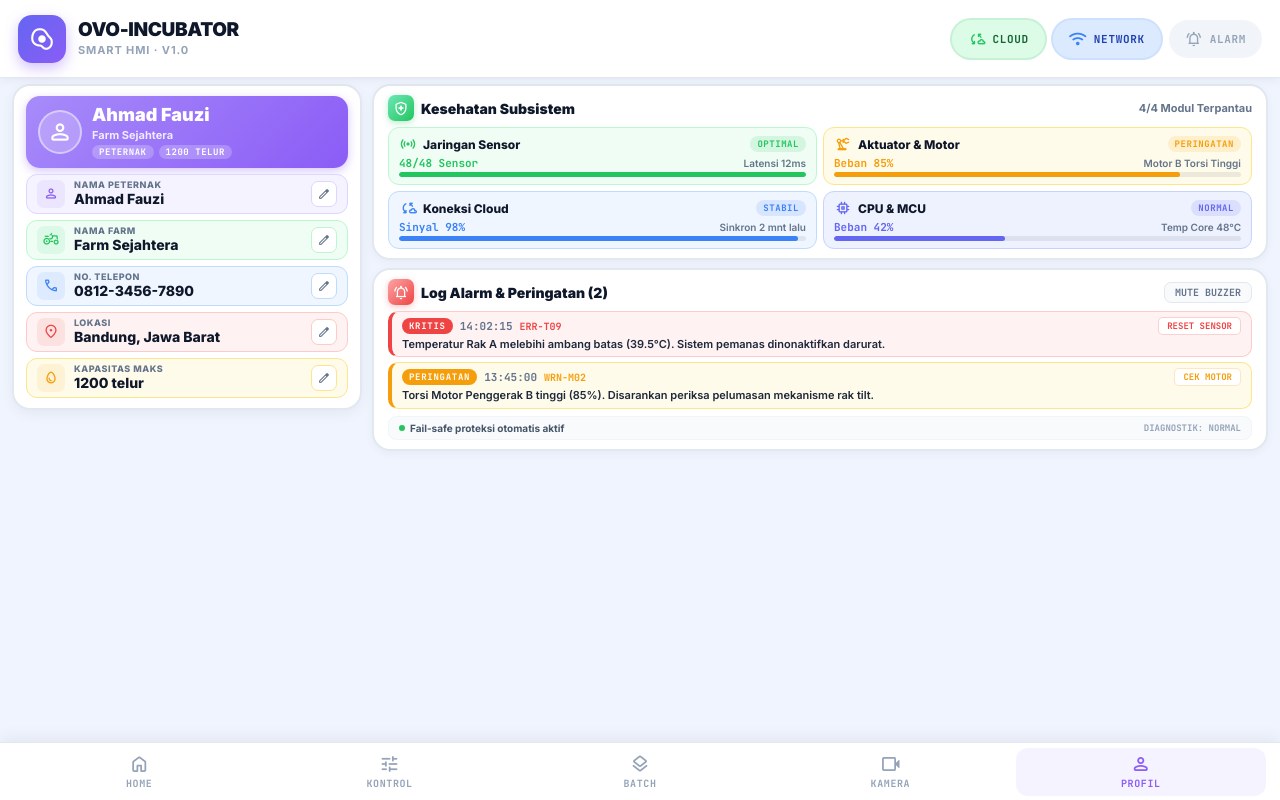
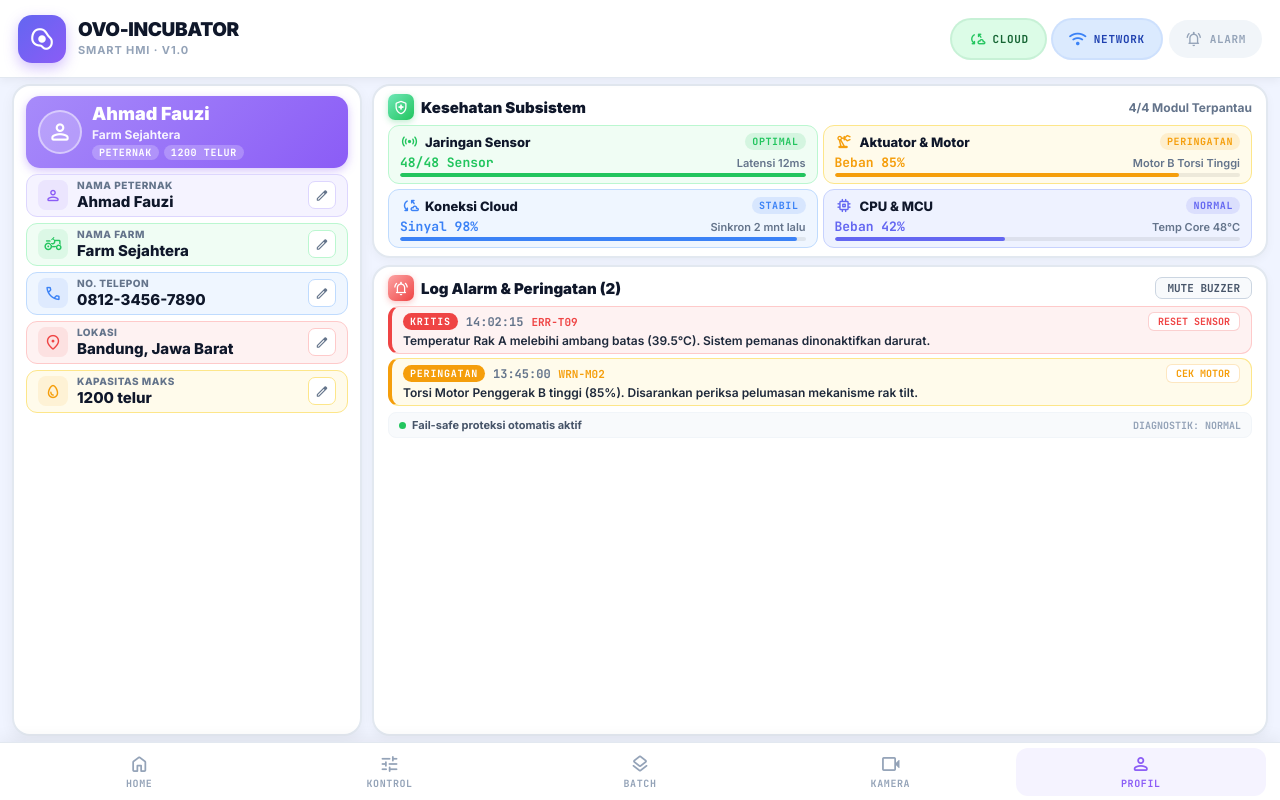
Before and after one commit to RyanPutra1478/Penetas-Telur, a React (Vite) app: page /#/profil in a window 1280 px wide. Built offline with nearby package versions, Linux system fonts and the light colour scheme.

Commit message:
fix(profil): ensure panels fill full container height with top-aligned children and enlarged typography

```diff
--- a/src/pages/ProfilSistem.jsx
+++ b/src/pages/ProfilSistem.jsx
@@ -1,6 +1,6 @@
 import React, { useState } from 'react';
 
-/* ---- Inline editable field ---- */
+/* ---- Inline editable field with enlarged fonts ---- */
 const EditField = ({ label, value, onChange, icon, color, bg, border, unit = '' }) => {
   const [editing, setEditing] = useState(false);
   const [draft, setDraft] = useState(value);
@@ -10,20 +10,20 @@ const EditField = ({ label, value, onChange, icon, color, bg, border, unit = ''
       background: bg,
       border: `1.5px solid ${border}`,
       borderRadius: 11,
-      padding: '5px 10px',
+      padding: '5px 11px',
       display: 'flex',
       alignItems: 'center',
       gap: 9,
     }}>
       <div style={{
-        width: 28, height: 28, borderRadius: 7,
+        width: 30, height: 30, borderRadius: 8,
         background: color + '18',
         display: 'flex', alignItems: 'center', justifyContent: 'center', flexShrink: 0,
       }}>
-        <span className="material-symbols-rounded" style={{ fontSize: 17, color }}>{icon}</span>
+        <span className="material-symbols-rounded" style={{ fontSize: 19, color }}>{icon}</span>
       </div>
       <div style={{ flex: 1, minWidth: 0 }}>
-        <div style={{ fontSize: 9, fontWeight: 800, color: '#64748B', letterSpacing: '0.06em', textTransform: 'uppercase', lineHeight: 1 }}>{label}</div>
+        <div style={{ fontSize: 10, fontWeight: 800, color: '#64748B', letterSpacing: '0.05em', textTransform: 'uppercase', lineHeight: 1.1 }}>{label}</div>
         {editing ? (
           <input
             autoFocus
@@ -34,22 +34,22 @@ const EditField = ({ label, value, onChange, icon, color, bg, border, unit = ''
             style={{
               width: '100%', border: 'none', outline: 'none',
               background: 'transparent',
-              fontSize: 14, fontWeight: 800, color: '#0F172A',
+              fontSize: 15, fontWeight: 800, color: '#0F172A',
               fontFamily: 'Inter, sans-serif', padding: 0, marginTop: 1,
             }}
           />
         ) : (
-          <div style={{ fontSize: 14, fontWeight: 800, color: '#0F172A', marginTop: 1 }}>{value}{unit}</div>
+          <div style={{ fontSize: 15, fontWeight: 800, color: '#0F172A', marginTop: 1 }}>{value}{unit}</div>
         )}
       </div>
       <button onClick={() => { setDraft(value); setEditing(!editing); }} style={{
-        width: 26, height: 26, borderRadius: 7, border: 'none', cursor: 'pointer',
+        width: 28, height: 28, borderRadius: 7, cursor: 'pointer',
         background: editing ? color + '22' : '#FFFFFF',
         border: `1px solid ${border}`,
         display: 'flex', alignItems: 'center', justifyContent: 'center',
         flexShrink: 0,
       }}>
-        <span className="material-symbols-rounded" style={{ fontSize: 14, color: editing ? color : '#64748B' }}>
+        <span className="material-symbols-rounded" style={{ fontSize: 15, color: editing ? color : '#64748B' }}>
           {editing ? 'check' : 'edit'}
         </span>
       </button>
@@ -57,26 +57,26 @@ const EditField = ({ label, value, onChange, icon, color, bg, border, unit = ''
   );
 };
 
-/* ---- Health Card with telemetry progress bar ---- */
+/* ---- Health Card with enlarged fonts & telemetry progress bar ---- */
 const HealthCard = ({ icon, title, value, detail, percent, status, color, bg, border }) => (
   <div style={{
     background: bg,
     border: `1.5px solid ${border}`,
     borderRadius: 11,
-    padding: '7px 10px',
+    padding: '6px 11px',
     display: 'flex',
     flexDirection: 'column',
     gap: 3,
   }}>
     <div style={{ display: 'flex', justifyContent: 'space-between', alignItems: 'center' }}>
       <div style={{ display: 'flex', alignItems: 'center', gap: 6 }}>
-        <span className="material-symbols-rounded" style={{ fontSize: 18, color }}>{icon}</span>
-        <span style={{ fontSize: 12, fontWeight: 800, color: '#0F172A' }}>{title}</span>
+        <span className="material-symbols-rounded" style={{ fontSize: 19, color }}>{icon}</span>
+        <span style={{ fontSize: 13, fontWeight: 800, color: '#0F172A' }}>{title}</span>
       </div>
       <span style={{
         padding: '2px 7px', borderRadius: 999,
         background: color + '22', color,
-        fontSize: 9, fontWeight: 900,
+        fontSize: 10, fontWeight: 900,
         fontFamily: "'JetBrains Mono', monospace", letterSpacing: '0.06em',
         textTransform: 'uppercase',
       }}>{status}</span>
@@ -84,55 +84,55 @@ const HealthCard = ({ icon, title, value, detail, percent, status, color, bg, bo
 
     <div>
       <div style={{ display: 'flex', justifyContent: 'space-between', alignItems: 'center', marginBottom: 2 }}>
-        <span style={{ fontSize: 11, fontWeight: 800, color, fontFamily: "'JetBrains Mono', monospace" }}>{value}</span>
-        <span style={{ fontSize: 10, fontWeight: 600, color: '#64748B' }}>{detail}</span>
+        <span style={{ fontSize: 13, fontWeight: 800, color, fontFamily: "'JetBrains Mono', monospace" }}>{value}</span>
+        <span style={{ fontSize: 11, fontWeight: 600, color: '#64748B' }}>{detail}</span>
       </div>
-      <div style={{ height: 5, background: 'rgba(0,0,0,0.07)', borderRadius: 999, overflow: 'hidden' }}>
+      <div style={{ height: 4, background: 'rgba(0,0,0,0.07)', borderRadius: 999, overflow: 'hidden' }}>
         <div style={{ width: `${percent}%`, height: '100%', background: color, borderRadius: 999 }} />
       </div>
     </div>
   </div>
 );
 
-/* ---- Rich Alarm Card ---- */
+/* ---- Rich Alarm Card with enlarged typography ---- */
 const AlarmCard = ({ level, time, id, msg, action, color, bg, border }) => (
   <div style={{
     background: bg,
     border: `1.5px solid ${border}`,
     borderLeft: `4px solid ${color}`,
-    borderRadius: 10,
-    padding: '5px 10px',
+    borderRadius: 11,
+    padding: '5px 11px',
     display: 'flex',
     flexDirection: 'column',
     gap: 2,
   }}>
     <div style={{ display: 'flex', justifyContent: 'space-between', alignItems: 'center' }}>
-      <div style={{ display: 'flex', gap: 7, alignItems: 'center' }}>
+      <div style={{ display: 'flex', gap: 8, alignItems: 'center' }}>
         <span style={{
           padding: '2px 7px', borderRadius: 999,
           background: color, color: '#FFF',
-          fontSize: 9, fontWeight: 900, letterSpacing: '0.08em',
+          fontSize: 10, fontWeight: 900, letterSpacing: '0.08em',
           fontFamily: "'JetBrains Mono', monospace", textTransform: 'uppercase',
         }}>{level}</span>
-        <span style={{ fontSize: 11, fontWeight: 700, color: '#64748B', fontFamily: "'JetBrains Mono', monospace" }}>{time}</span>
-        <span style={{ fontSize: 10, fontWeight: 800, color, fontFamily: "'JetBrains Mono', monospace" }}>{id}</span>
+        <span style={{ fontSize: 12, fontWeight: 700, color: '#64748B', fontFamily: "'JetBrains Mono', monospace" }}>{time}</span>
+        <span style={{ fontSize: 11, fontWeight: 800, color, fontFamily: "'JetBrains Mono', monospace" }}>{id}</span>
       </div>
       <button style={{
-        padding: '2px 8px', borderRadius: 5,
+        padding: '2px 9px', borderRadius: 6,
         border: `1px solid ${color}40`,
         background: '#FFFFFF', color,
-        fontSize: 9, fontWeight: 800, cursor: 'pointer',
+        fontSize: 10, fontWeight: 800, cursor: 'pointer',
         fontFamily: "'JetBrains Mono', monospace",
       }}>
         {action}
       </button>
     </div>
-    <p style={{ fontSize: 11, color: '#1E293B', fontWeight: 600, lineHeight: 1.3, margin: 0 }}>{msg}</p>
+    <p style={{ fontSize: 12, color: '#1E293B', fontWeight: 600, lineHeight: 1.25, margin: 0 }}>{msg}</p>
   </div>
 );
 
 /* ================================================
-   PROFIL SISTEM — Konten Berada di Atas (Top-Aligned)
+   PROFIL SISTEM — Panel Full-Height, Konten Top-Aligned
    ================================================ */
 const ProfilSistem = () => {
   const [namaPeternak,  setNamaPeternak]  = useState('Ahmad Fauzi');
@@ -154,19 +154,26 @@ const ProfilSistem = () => {
   ];
 
   return (
-    <div style={{ display: 'flex', gap: 10, height: '100%', boxSizing: 'border-box', alignItems: 'flex-start' }}>
+    <div style={{
+      display: 'flex',
+      gap: 10,
+      height: '100%',
+      boxSizing: 'border-box',
+      alignItems: 'stretch', /* Panel mengisi tinggi penuh ke bawah */
+    }}>
 
-      {/* ===== LEFT: Farmer Profile Card (Semua konten di atas rapat) ===== */}
+      {/* ===== LEFT: Farmer Profile Panel (Full height, child top-aligned) ===== */}
       <div style={{
         width: 350,
+        height: '100%',
         background: '#FFFFFF',
         borderRadius: 18,
         border: '2px solid #E2E8F0',
         padding: '10px 12px',
         display: 'flex',
         flexDirection: 'column',
-        justifyContent: 'flex-start',   /* Rapat di atas, bukan di bawah/tengah */
-        gap: 6,                         /* Jarak rapat konsisten antar baris */
+        justifyContent: 'flex-start', /* Child selalu di atas */
+        gap: 6,
         boxShadow: '0 4px 14px rgba(0,0,0,0.05)',
         flexShrink: 0,
         boxSizing: 'border-box',
@@ -176,7 +183,7 @@ const ProfilSistem = () => {
         <div style={{
           background: 'linear-gradient(135deg, #A78BFA 0%, #8B5CF6 100%)',
           borderRadius: 14,
-          padding: '9px 12px',
+          padding: '8px 12px',
           display: 'flex',
           alignItems: 'center',
           gap: 10,
@@ -196,14 +203,14 @@ const ProfilSistem = () => {
             <div style={{ fontSize: 18, fontWeight: 900, color: '#FFF', lineHeight: 1.15, overflow: 'hidden', textOverflow: 'ellipsis', whiteSpace: 'nowrap' }}>
               {namaPeternak}
             </div>
-            <div style={{ fontSize: 11, fontWeight: 700, color: 'rgba(255,255,255,0.85)', marginTop: 2 }}>
+            <div style={{ fontSize: 12, fontWeight: 700, color: 'rgba(255,255,255,0.9)', marginTop: 2 }}>
               {namaFarm}
             </div>
             <div style={{ display: 'flex', gap: 5, marginTop: 3 }}>
-              <span style={{ fontSize: 9, fontWeight: 900, color: '#FFF', background: 'rgba(255,255,255,0.22)', padding: '1px 7px', borderRadius: 999, fontFamily: "'JetBrains Mono', monospace", letterSpacing: '0.06em' }}>
+              <span style={{ fontSize: 10, fontWeight: 900, color: '#FFF', background: 'rgba(255,255,255,0.22)', padding: '1px 7px', borderRadius: 999, fontFamily: "'JetBrains Mono', monospace", letterSpacing: '0.06em' }}>
                 PETERNAK
               </span>
-              <span style={{ fontSize: 9, fontWeight: 900, color: '#FFF', background: 'rgba(255,255,255,0.22)', padding: '1px 7px', borderRadius: 999, fontFamily: "'JetBrains Mono', monospace", letterSpacing: '0.06em' }}>
+              <span style={{ fontSize: 10, fontWeight: 900, color: '#FFF', background: 'rgba(255,255,255,0.22)', padding: '1px 7px', borderRadius: 999, fontFamily: "'JetBrains Mono', monospace", letterSpacing: '0.06em' }}>
                 {kapasitas} TELUR
               </span>
             </div>
@@ -218,19 +225,27 @@ const ProfilSistem = () => {
         <EditField label="Kapasitas Maks" value={kapasitas}     onChange={setKapasitas}     icon="egg"           color="#F59E0B" bg="#FFFBEB" border="#FDE68A" unit=" telur" />
       </div>
 
-      {/* ===== RIGHT: System Health & Alarms (Semua konten di atas rapat) ===== */}
-      <div style={{ flex: 1, display: 'flex', flexDirection: 'column', gap: 8, minWidth: 0, justifyContent: 'flex-start' }}>
+      {/* ===== RIGHT: System Health & Alarms (Full height, child top-aligned) ===== */}
+      <div style={{
+        flex: 1,
+        height: '100%',
+        display: 'flex',
+        flexDirection: 'column',
+        gap: 7,
+        minWidth: 0,
+      }}>
 
         {/* Panel 1: Kesehatan Sistem */}
         <div style={{
           background: '#FFFFFF',
           borderRadius: 18,
           border: '2px solid #E2E8F0',
-          padding: '9px 14px',
+          padding: '8px 14px',
           boxShadow: '0 3px 10px rgba(0,0,0,0.04)',
           display: 'flex',
           flexDirection: 'column',
-          gap: 6,
+          gap: 5,
+          flexShrink: 0,
         }}>
           <div style={{ display: 'flex', justifyContent: 'space-between', alignItems: 'center' }}>
             <div style={{ display: 'flex', alignItems: 'center', gap: 7 }}>
@@ -242,27 +257,29 @@ const ProfilSistem = () => {
               }}>
                 <span className="material-symbols-rounded" style={{ fontSize: 17, color: '#FFF' }}>health_and_safety</span>
               </div>
-              <span style={{ fontSize: 14, fontWeight: 900, color: '#0F172A' }}>Kesehatan Subsistem</span>
+              <span style={{ fontSize: 15, fontWeight: 900, color: '#0F172A' }}>Kesehatan Subsistem</span>
             </div>
-            <span style={{ fontSize: 11, fontWeight: 700, color: '#64748B' }}>4/4 Modul Terpantau</span>
+            <span style={{ fontSize: 12, fontWeight: 700, color: '#64748B' }}>4/4 Modul Terpantau</span>
           </div>
 
-          <div style={{ display: 'grid', gridTemplateColumns: '1fr 1fr', gap: 6 }}>
+          <div style={{ display: 'grid', gridTemplateColumns: '1fr 1fr', gap: 5 }}>
             {health.map((h, i) => <HealthCard key={i} {...h} />)}
           </div>
         </div>
 
-        {/* Panel 2: Alarm & Peringatan Aktif (Rapat di atas) */}
+        {/* Panel 2: Alarm & Peringatan Aktif (Mengisi penuh ke bawah, child di atas) */}
         <div style={{
           background: '#FFFFFF',
           borderRadius: 18,
           border: '2px solid #E2E8F0',
-          padding: '9px 14px',
+          padding: '8px 14px',
           boxShadow: '0 3px 10px rgba(0,0,0,0.04)',
+          flex: 1,
+          minHeight: 0,
           display: 'flex',
           flexDirection: 'column',
-          gap: 6,
-          justifyContent: 'flex-start',
+          justifyContent: 'flex-start', /* Child selalu di atas */
+          gap: 5,
         }}>
           <div style={{ display: 'flex', justifyContent: 'space-between', alignItems: 'center' }}>
             <div style={{ display: 'flex', alignItems: 'center', gap: 7 }}>
@@ -274,12 +291,12 @@ const ProfilSistem = () => {
               }}>
                 <span className="material-symbols-rounded" style={{ fontSize: 17, color: '#FFF' }}>notifications_active</span>
               </div>
-              <span style={{ fontSize: 14, fontWeight: 900, color: '#0F172A' }}>Log Alarm & Peringatan ({alarms.length})</span>
+              <span style={{ fontSize: 15, fontWeight: 900, color: '#0F172A' }}>Log Alarm & Peringatan ({alarms.length})</span>
             </div>
             <button style={{
-              padding: '3px 10px', borderRadius: 7,
-              border: '1px solid #E2E8F0', background: '#F8FAFC',
-              fontSize: 10, fontWeight: 800, color: '#64748B', cursor: 'pointer',
+              padding: '3px 11px', borderRadius: 7,
+              border: '1px solid #CBD5E1', background: '#F8FAFC',
+              fontSize: 11, fontWeight: 800, color: '#475569', cursor: 'pointer',
               fontFamily: "'JetBrains Mono', monospace",
             }}>
               MUTE BUZZER
@@ -287,7 +304,7 @@ const ProfilSistem = () => {
           </div>
 
           {/* Alarm Cards list — tepat di bawah header, rapat */}
-          <div style={{ display: 'flex', flexDirection: 'column', gap: 5 }}>
+          <div style={{ display: 'flex', flexDirection: 'column', gap: 4 }}>
             {alarms.map((a, i) => <AlarmCard key={i} {...a} />)}
           </div>
 
@@ -297,11 +314,11 @@ const ProfilSistem = () => {
             padding: '5px 10px', background: '#F8FAFC', borderRadius: 8,
             border: '1px solid #F1F5F9', marginTop: 1,
           }}>
-            <div style={{ display: 'flex', alignItems: 'center', gap: 5 }}>
-              <div style={{ width: 6, height: 6, borderRadius: '50%', background: '#22C55E' }} />
-              <span style={{ fontSize: 10, fontWeight: 700, color: '#475569' }}>Fail-safe proteksi otomatis aktif</span>
+            <div style={{ display: 'flex', alignItems: 'center', gap: 6 }}>
+              <div style={{ width: 7, height: 7, borderRadius: '50%', background: '#22C55E' }} />
+              <span style={{ fontSize: 11, fontWeight: 700, color: '#475569' }}>Fail-safe proteksi otomatis aktif</span>
             </div>
-            <span style={{ fontSize: 9, fontWeight: 700, color: '#94A3B8', fontFamily: "'JetBrains Mono', monospace" }}>DIAGNOSTIK: NORMAL</span>
+            <span style={{ fontSize: 10, fontWeight: 700, color: '#94A3B8', fontFamily: "'JetBrains Mono', monospace" }}>DIAGNOSTIK: NORMAL</span>
           </div>
         </div>
 
```
